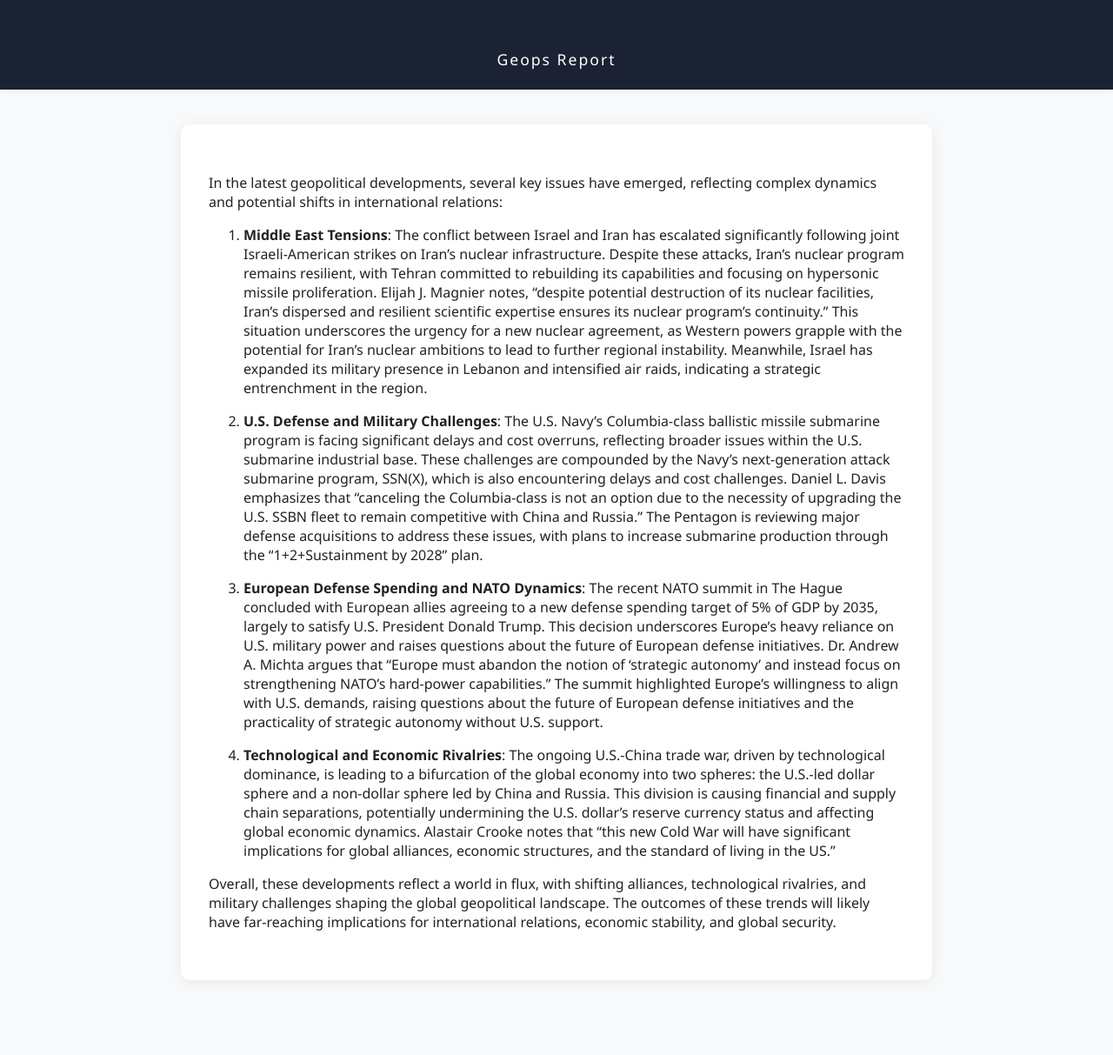
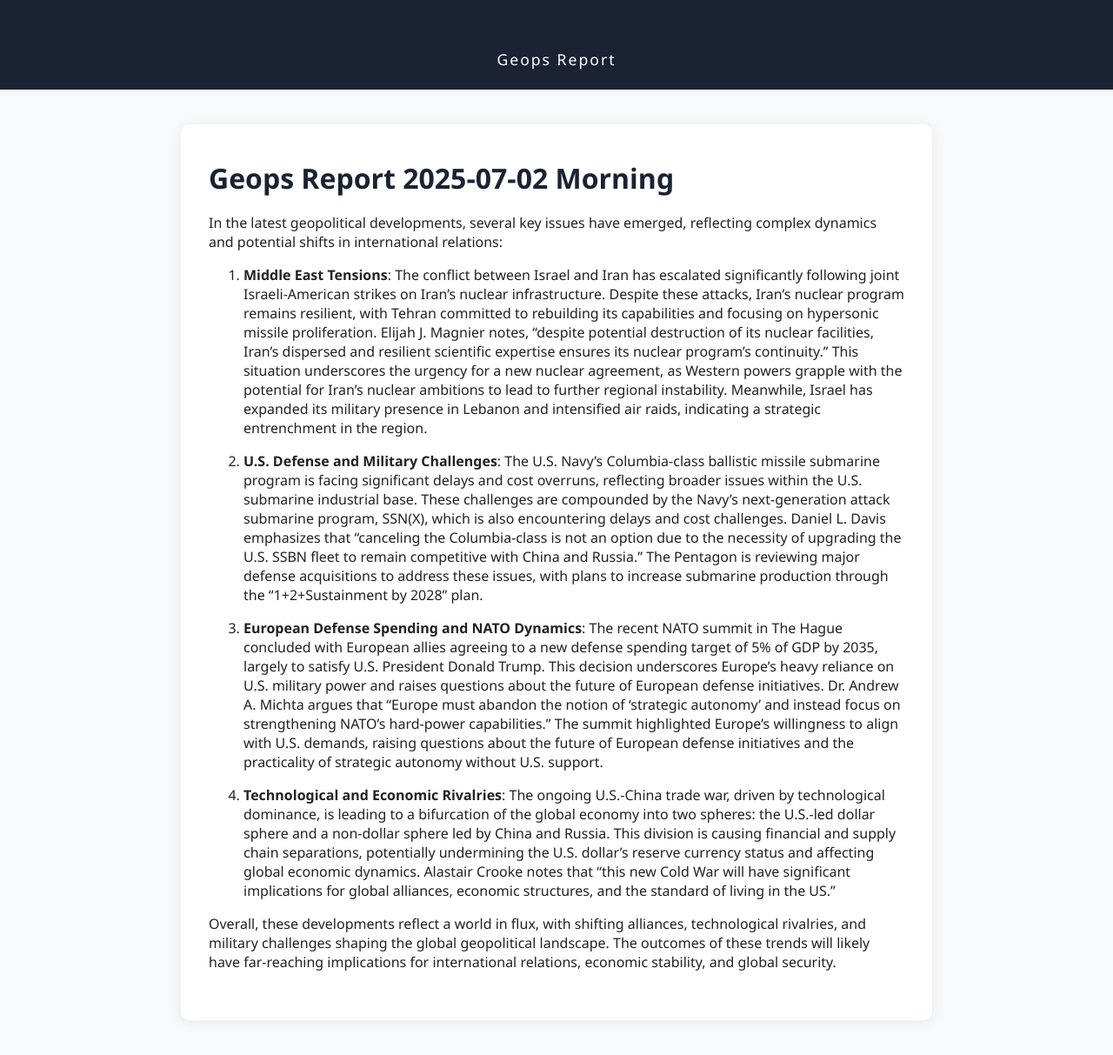
Before and after one commit to geopsreport/report, a Jekyll site: the page built from site/_posts/2025-07-02-morning-geops-report.md, in a window 1280 px wide. Shown: the whole page at 87% size. Built offline with Jekyll 4.4.1, drawn with Linux system fonts in a browser that asks for light colours; our own code applies the rules of GitHub Pages for plain Markdown files; before the commit the page ends 1167 px from its top, so only the background shows below that.

Commit message:
capitalize

```diff
--- a/analysis/summarize_context.py
+++ b/analysis/summarize_context.py
@@ -60,7 +60,7 @@
     filename = f"site/_posts/{date_str}-{hour_str}-geops-report.md"
     os.makedirs(os.path.dirname(filename), exist_ok=True)
     with open(filename, 'w') as f:
-        f.write(f"---\ntitle: \"Geops Report {date_str} {hour_str}\"\ndate: {date_str} {now.strftime('%H')}:00 UTC\n---\n\n{summary}\n")
+        f.write(f"---\ntitle: \"Geops Report {date_str} {hour_str.capitalize()}\"\ndate: {date_str} {now.strftime('%H')}:00 UTC\n---\n\n{summary}\n")
 
 def main():
     articles = load_articles()
--- a/site/_layouts/default.html
+++ b/site/_layouts/default.html
@@ -91,6 +91,9 @@
     <h1><a href="{{ site.baseurl }}">Geops Report</a></h1>
   </header>
   <main>
+    {% if page.title %}
+      <h1 style="font-size:2rem;font-weight:700;margin-top:0;margin-bottom:1.2rem;color:#1a2233;">{{ page.title }}</h1>
+    {% endif %}
     {{ content }}
   </main>
 </body>
--- a/site/_posts/2025-07-02-morning-geops-report.md
+++ b/site/_posts/2025-07-02-morning-geops-report.md
@@ -1,5 +1,5 @@
 ---
-title: "Geops Report 2025-07-02 morning"
+title: "Geops Report 2025-07-02 Morning"
 date: 2025-07-02 10:00 UTC
 ---
 
```
